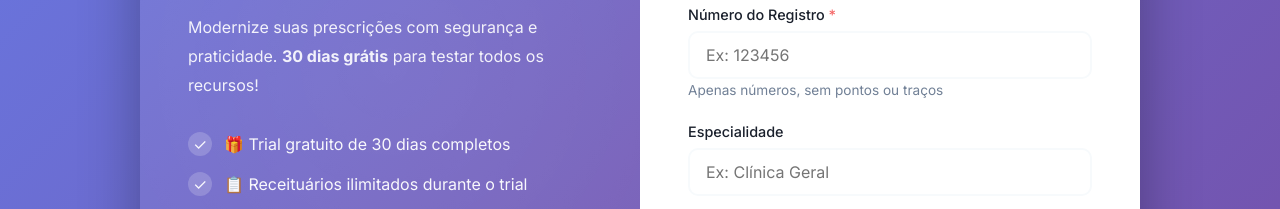
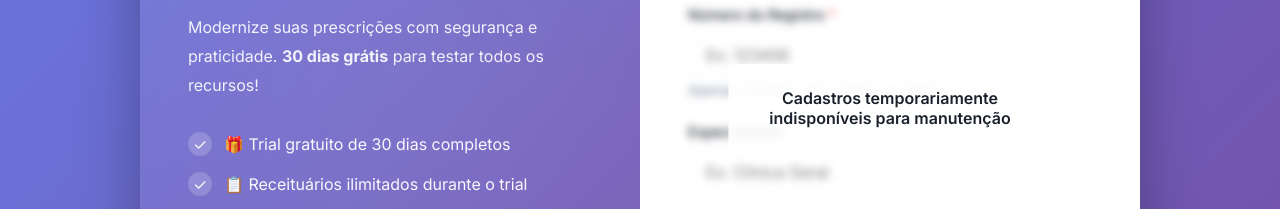
Before and after one commit to kdo-vini/receituariopro, a website: page auth.html in a window 1280 px wide. Both pictures are taken after a click on the button "Cadastrar". Shown: the part 564-773 px from the top of the page. Drawn offline with nearby package versions, Linux system fonts and the light colour scheme.

Commit message:
feat: disable new registrations with maintenance blur

```diff
--- a/auth.html
+++ b/auth.html
@@ -184,6 +184,33 @@
         .form-panel.active {
             display: block;
             animation: fadeIn 0.3s;
+        }
+
+        /* 🔧 Registro temporariamente desativado */
+        #registerPanel {
+            position: relative;
+        }
+
+        .register-blur {
+            filter: blur(4px);
+            pointer-events: none;
+            user-select: none;
+        }
+
+        .register-maintenance-message {
+            position: absolute;
+            top: 50%;
+            left: 50%;
+            transform: translate(-50%, -50%);
+            background: rgba(255, 255, 255, 0.9);
+            padding: 1.5rem;
+            border-radius: 8px;
+            text-align: center;
+            font-weight: 600;
+            width: 80%;
+            max-width: 400px;
+            z-index: 1;
+            color: var(--text-dark);
         }
 
         @keyframes fadeIn {
@@ -558,6 +585,8 @@
 
             <!-- Register Panel -->
             <div class="form-panel" id="registerPanel">
+                <!-- 🔧 Registro em manutenção: remova este bloco para reativar -->
+                <div class="register-blur">
                     <h2 class="form-title">Começar Trial Gratuito</h2>
                     <p class="form-subtitle">30 dias grátis • Acesso completo • Sem cartão de crédito</p>
 
@@ -671,6 +700,8 @@
                             <span id="registerBtnText">🎁 Começar Trial Grátis</span>
                         </button>
                     </form>
+                </div>
+                <div class="register-maintenance-message">Cadastros temporariamente indisponíveis para manutenção</div>
             </div>
 
             <!-- Recover Panel -->
--- a/js/supabase-config.js
+++ b/js/supabase-config.js
@@ -193,6 +193,18 @@ async function registerProfessional(userData) {
 
         console.log('Auth user criado:', authData.user?.id);
 
+        // Garantir sessão ativa antes de manipular tabelas protegidas
+        if (!authData.session) {
+            const { error: loginError } = await supabaseClient.auth.signInWithPassword({
+                email: userData.email,
+                password: userData.password
+            });
+            if (loginError) {
+                console.error('Erro ao autenticar após signup:', loginError);
+                throw loginError;
+            }
+        }
+
         // 2. Criar registro na tabela users
         const { data: user, error: userError } = await supabaseClient
             .from('users')
@@ -213,12 +225,6 @@ async function registerProfessional(userData) {
 
         if (userError) {
             console.error('Erro user:', userError);
-            // Se der erro, tentar deletar o auth user criado
-            try {
-                await supabaseClient.auth.admin.deleteUser(authData.user.id);
-            } catch (cleanupError) {
-                console.error('Erro ao limpar auth user:', cleanupError);
-            }
             throw userError;
         }
 
```
Lines whose indentation alone changed are shown as unchanged.
